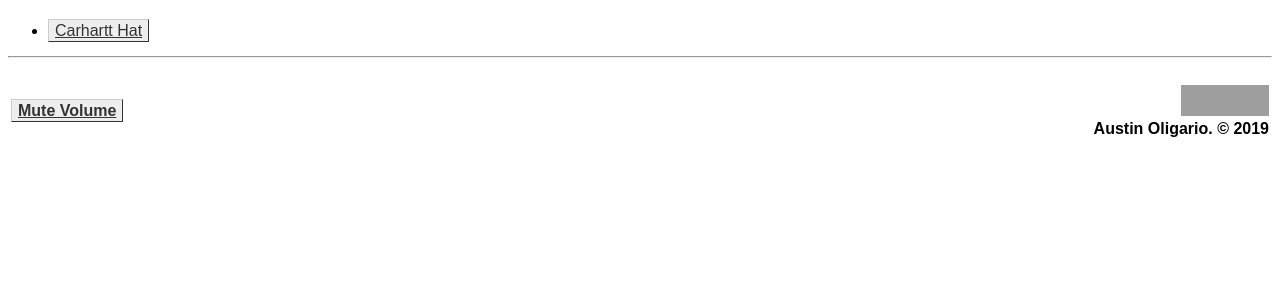
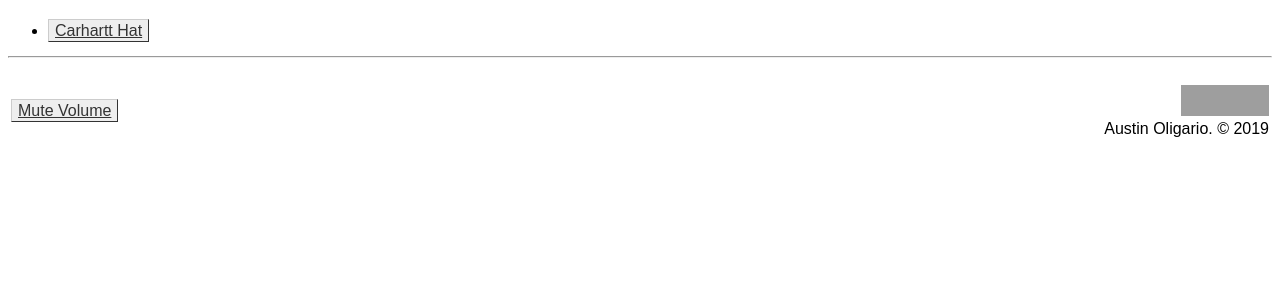
Before and after one commit to ethanolig/ethanolig.github.io, a PHP site: page / in a window 1280 px wide. Shown: the part 180-478 px from the top of the page. Run offline with PHP 8.4, Linux system fonts and the light colour scheme; lists and menus that the app fills with data are empty; grey boxes are pictures that could not be loaded.

Commit message:
Update styles.css

```diff
--- a/css/styles.css
+++ b/css/styles.css
@@ -4,6 +4,10 @@ header, section, footer, aside, nav, main, article, figure {
 
 body {
   font-family: Sans-Serif;
+}
+
+table, tr, th {
+  font-weight: normal;
 }
 
 .footer {
```
